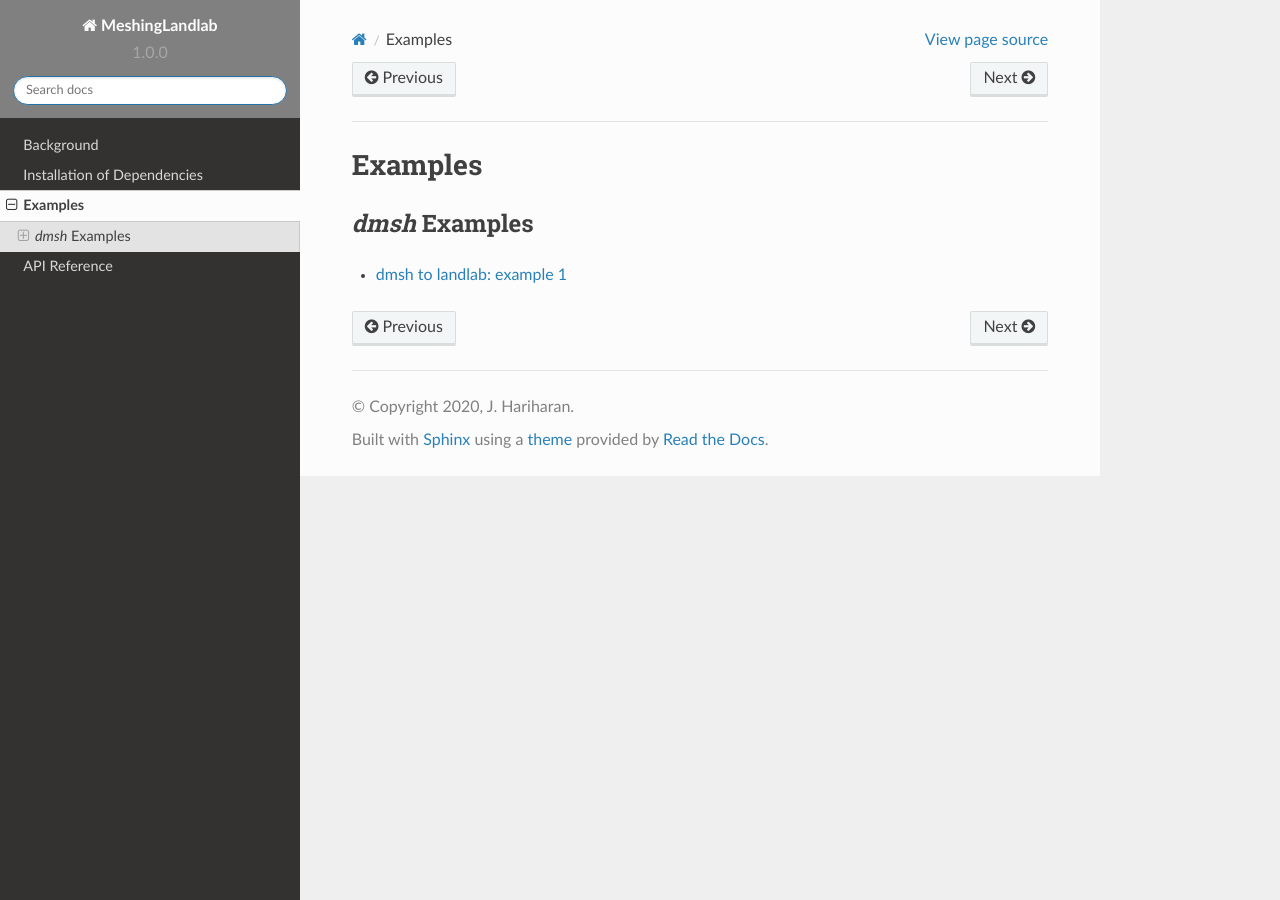
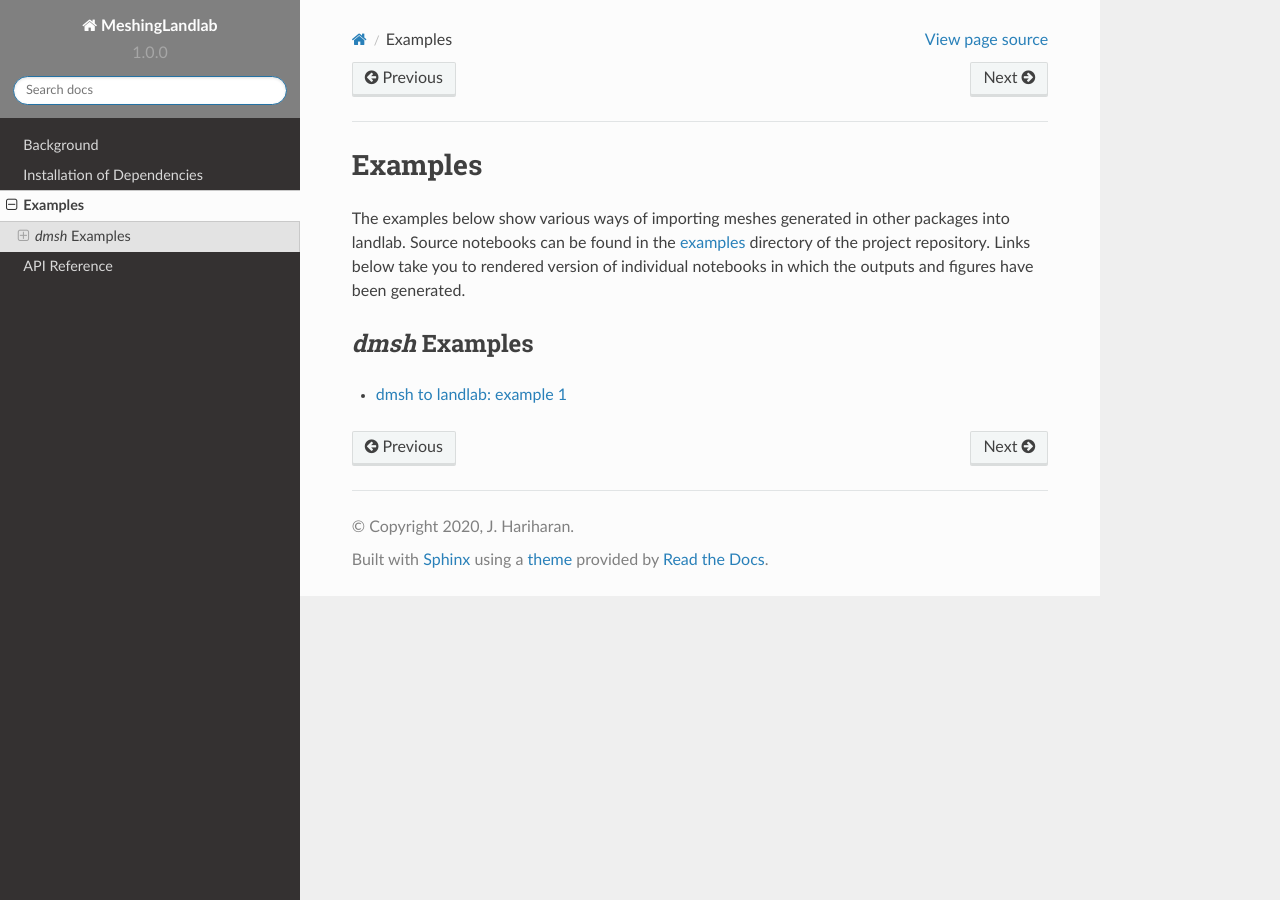
Before and after one commit to elbeejay/meshing-with-landlab, a Sphinx documentation site: the page built from docs/source/examples/index.rst, in a window 1280 px wide. Built offline with Sphinx 7.4.7 and the Read the Docs theme 2.0.0, drawn with Linux system fonts in a browser that asks for light colours.

Commit message:
refine docs

```diff
--- a/README.rst
+++ b/README.rst
@@ -3,6 +3,7 @@ meshing-with-landlab
 .. image:: https://github.com/elbeejay/meshing-with-landlab/workflows/docs/badge.svg
 
 "Meshing" (messing) with `Landlab <https://github.com/landlab/landlab>`_ by linking mesh generators from other models.
+Various background information and examples can be viewed in the `documentation <https://elbeejay.github.io/meshing-with-landlab/>`_.
 
 **To do**:
 
--- a/docs/source/examples/index.rst
+++ b/docs/source/examples/index.rst
@@ -3,6 +3,10 @@
 ========
 Examples
 ========
+
+The examples below show various ways of importing meshes generated in other packages into landlab.
+Source notebooks can be found in the `examples <https://github.com/elbeejay/meshing-with-landlab/tree/master/examples>`_ directory of the project repository.
+Links below take you to rendered version of individual notebooks in which the outputs and figures have been generated.
 
 *dmsh* Examples
 ---------------
```
Also changed, not shown: 1 other file.
